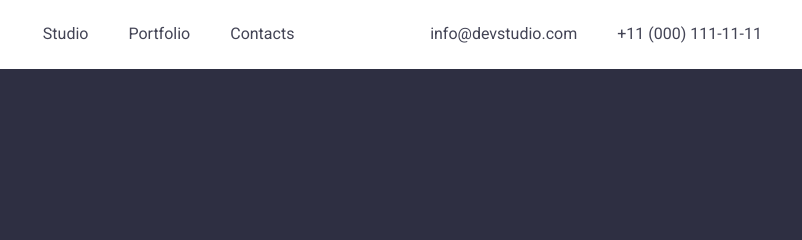
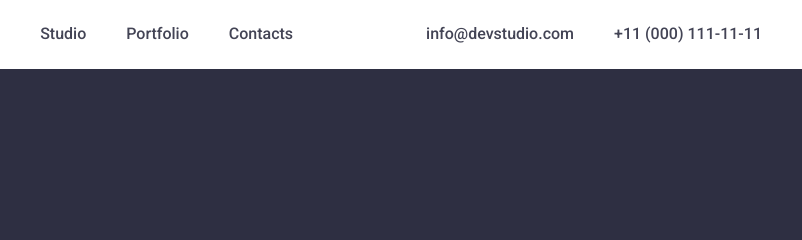
Before and after one commit to nazli-dilek/goit-markup-hw-02, a plain HTML site: page index.html in a window 1280 px wide. Shown: the top 240 px of the page, 362-1164 px from the left. Drawn offline with nearby package versions, Linux system fonts and the light colour scheme.

Commit message:
Final version: nav font-weight + address hover fix

```diff
--- a/index.html
+++ b/index.html
@@ -22,16 +22,24 @@
 
       <nav>
         <ul class="nav-list">
-          <li><a href="#studio">Studio</a></li>
-          <li><a href="#portfolio">Portfolio</a></li>
-          <li><a href="#contacts">Contacts</a></li>
+          <li><a href="#studio" class="nav-link">Studio</a></li>
+          <li><a href="#portfolio" class="nav-link">Portfolio</a></li>
+          <li><a href="#contacts" class="nav-link">Contacts</a></li>
         </ul>
       </nav>
 
       <address>
         <ul class="address-list">
-          <li><a href="mailto:info@devstudio.com">info@devstudio.com</a></li>
-          <li><a href="tel:+110001111111">+11 (000) 111-11-11</a></li>
+          <li>
+            <a href="mailto:info@devstudio.com" class="address-link"
+              >info@devstudio.com</a
+            >
+          </li>
+          <li>
+            <a href="tel:+110001111111" class="address-link"
+              >+11 (000) 111-11-11</a
+            >
+          </li>
         </ul>
       </address>
     </header>
```
